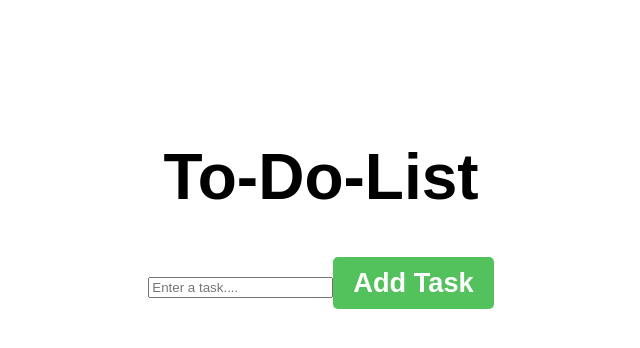
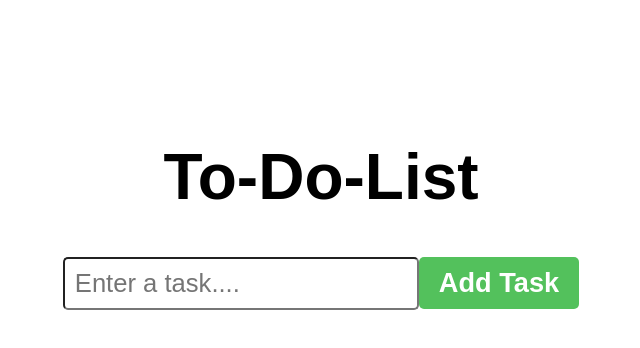
Before and after one commit to ezechias1/glaze, a React (Vite) app: page / in a window 1280 px wide. Shown: the top 348 px of the page, without its empty margins (319-959 px from the left). Built offline with nearby package versions, Linux system fonts and the light colour scheme.

Commit message:
added css

```diff
--- a/src/index.css
+++ b/src/index.css
@@ -15,7 +15,7 @@ color: white;
 border: none;
 border-radius: 5px;
 cursor: pointer;
-transition: background-color 0.5 ease;
+transition: background-color 0.5s ease;
 }
 
 .add-button{
@@ -37,3 +37,39 @@ transition: background-color 0.5 ease;
 .move-button:hover{
   background-color: hsl(268, 47%, 54%);
 }
+
+
+input[type="text"]{
+font-size: 1.6rem;
+padding: 10px;
+border: 2px solid hlsa(0 ,80%, 0.5);
+border-radius:5px;
+color: hsla(0, 0% 0.5 );
+
+}
+
+
+ol{
+  padding: 0%;
+}
+
+li{
+font-size: 2rem;
+font-size: bold;
+padding: 15px;
+background-color: beige;
+border: epx solid hsla(0, 0% 85% 0.75 );
+border-radius: 5px;
+display: flex;
+align-items: center;
+}
+
+.text{
+  flex: 1;
+}
+
+.delete-button, .move-button{
+  padding:  8px, 12px;
+  font-size: 1.4rem;
+  margin-left: 10px;
+}
```
